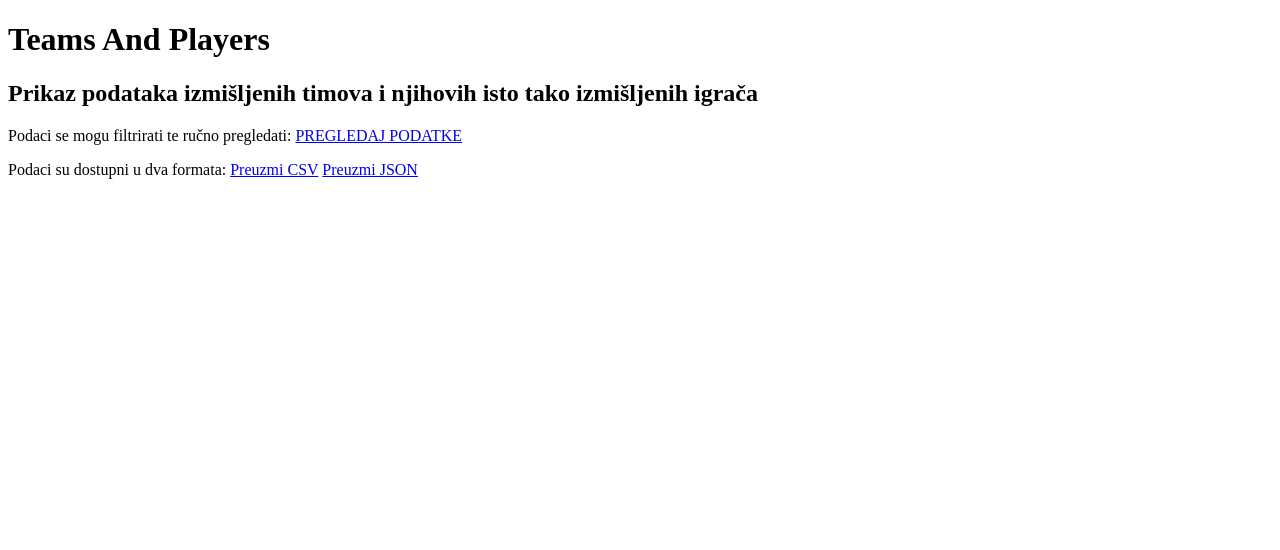
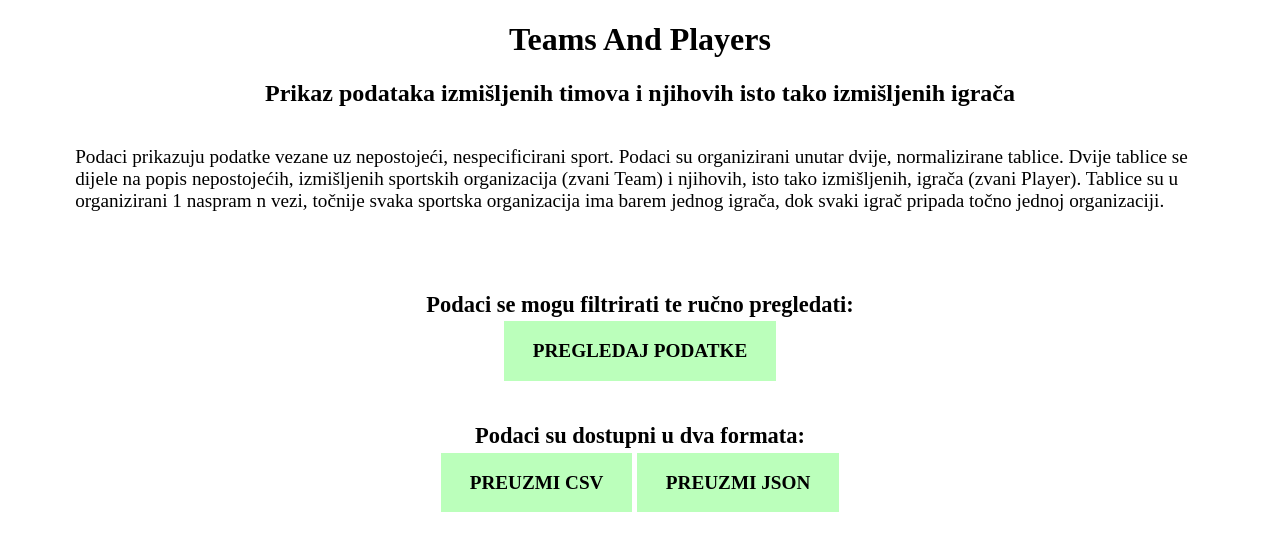
Before and after one commit to Stored824/OTRAC, a website: page public/index.html in a window 1280 px wide. Drawn offline with Linux system fonts and the light colour scheme.

Commit message:
Set style for index.html

```diff
--- a/public/index.html
+++ b/public/index.html
@@ -19,21 +19,27 @@
 </head>
 
 <body>
-    <h1>Teams And Players</h1>
-    <h2>Prikaz podataka izmišljenih timova i njihovih isto tako izmišljenih igrača</h2>
+    <h1 class="text_center">Teams And Players</h1>
+    <div class="description">
+    <h2 class="text_center">Prikaz podataka izmišljenih timova i njihovih isto tako izmišljenih igrača</h2>
+    <p class="font padded">Podaci prikazuju podatke vezane uz nepostojeći, nespecificirani sport.
+        Podaci su organizirani unutar dvije, normalizirane tablice.
+        Dvije tablice se dijele na popis nepostojećih, izmišljenih sportskih organizacija (zvani Team) i njihovih, isto tako izmišljenih, igrača (zvani Player).
+        Tablice su u organizirani 1 naspram n vezi, točnije svaka sportska organizacija ima barem jednog igrača, dok svaki igrač pripada točno jednoj organizaciji.</p>
+    </div>
+    <div class="font text_center padded">
+        <h3>Podaci se mogu filtrirati te ručno pregledati:</h3>
+        <a href="datatable.html">PREGLEDAJ PODATKE</a>
+    </div>
 
-    <p>
-        Podaci se mogu filtrirati te ručno pregledati:
-        <a href="datatable.html">PREGLEDAJ PODATKE</a>
-    </p>
-
-    <p>
-        Podaci su dostupni u dva formata:
+    <div class="links">
+    <div class="font text_center padded">
+        <h3>Podaci su dostupni u dva formata:</h3>
 
         <a href="TeamsAndPlayers.csv" download="TeamsAndPlayers.csv">Preuzmi CSV</a>
         <a href="TeamsAndPlayers.json" download="TeamsAndPlayers.json">Preuzmi JSON</a>
-    </p>
-
+    </div>
+    </div>
 
 
 </body>
--- a/public/style.css
+++ b/public/style.css
@@ -17,3 +17,42 @@ table {
   tbody:nth-child(even) {
     background-color: #bbffbb;
   }
+  .description{
+    align-items: center;
+  }
+  .links{
+    align-items: center;
+  }
+  .text_center{
+    text-align: center;
+  }
+  .font
+  {
+    font-size: larger;
+  }
+
+.center{
+  display: flex;
+  flex-direction: column;
+  justify-content: space-between;
+}
+
+.padded{
+  padding: 1em 3.5em;
+}
+
+  a {
+    background-color: #bbffbb;
+    color: black;
+    font-weight: bold;
+    padding: 1em 1.5em;
+    text-decoration: none;
+    text-transform: uppercase;
+  }
+  a:hover {
+    background-color: #555;
+  }
+
+  a:active {
+    background-color: black;
+  }
```
